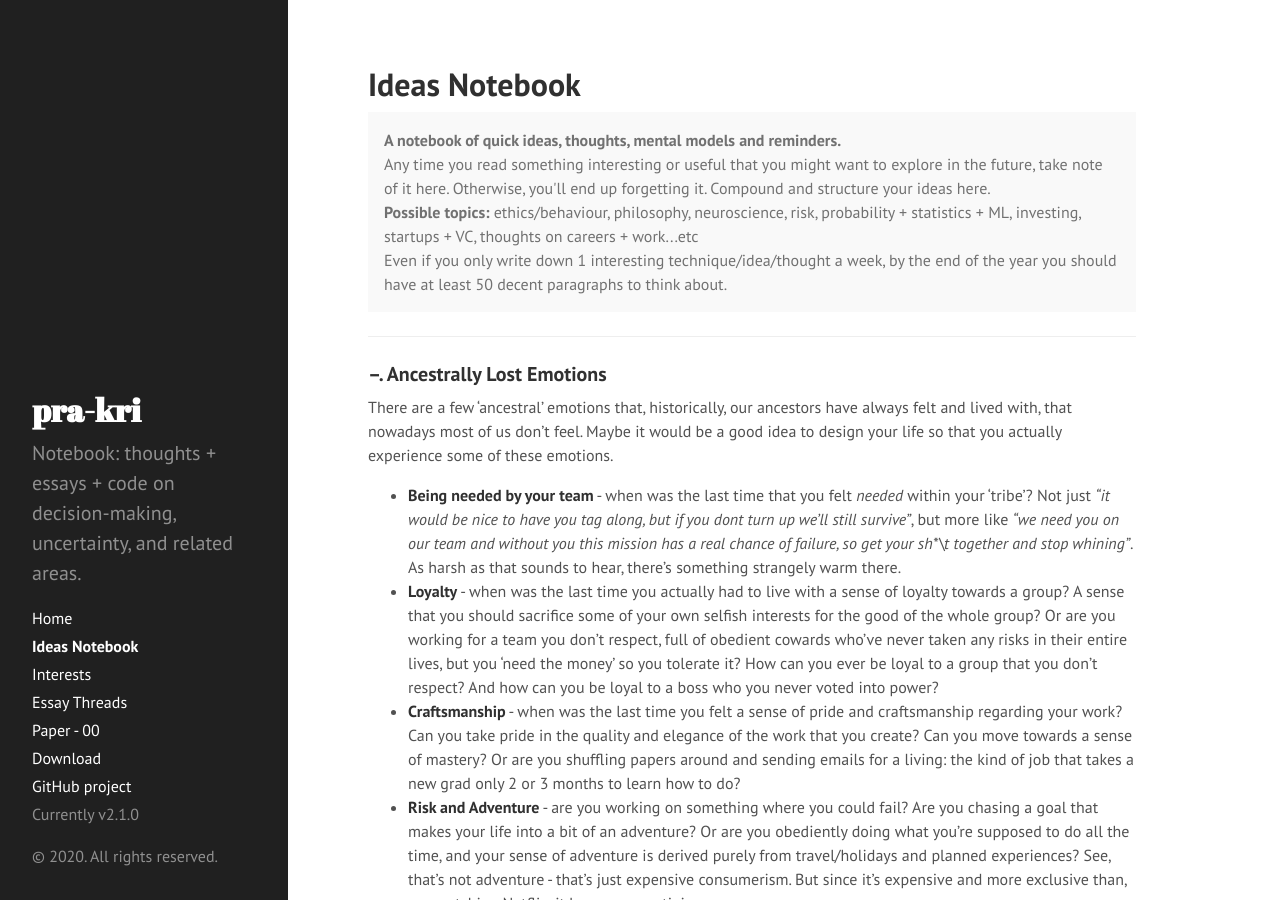
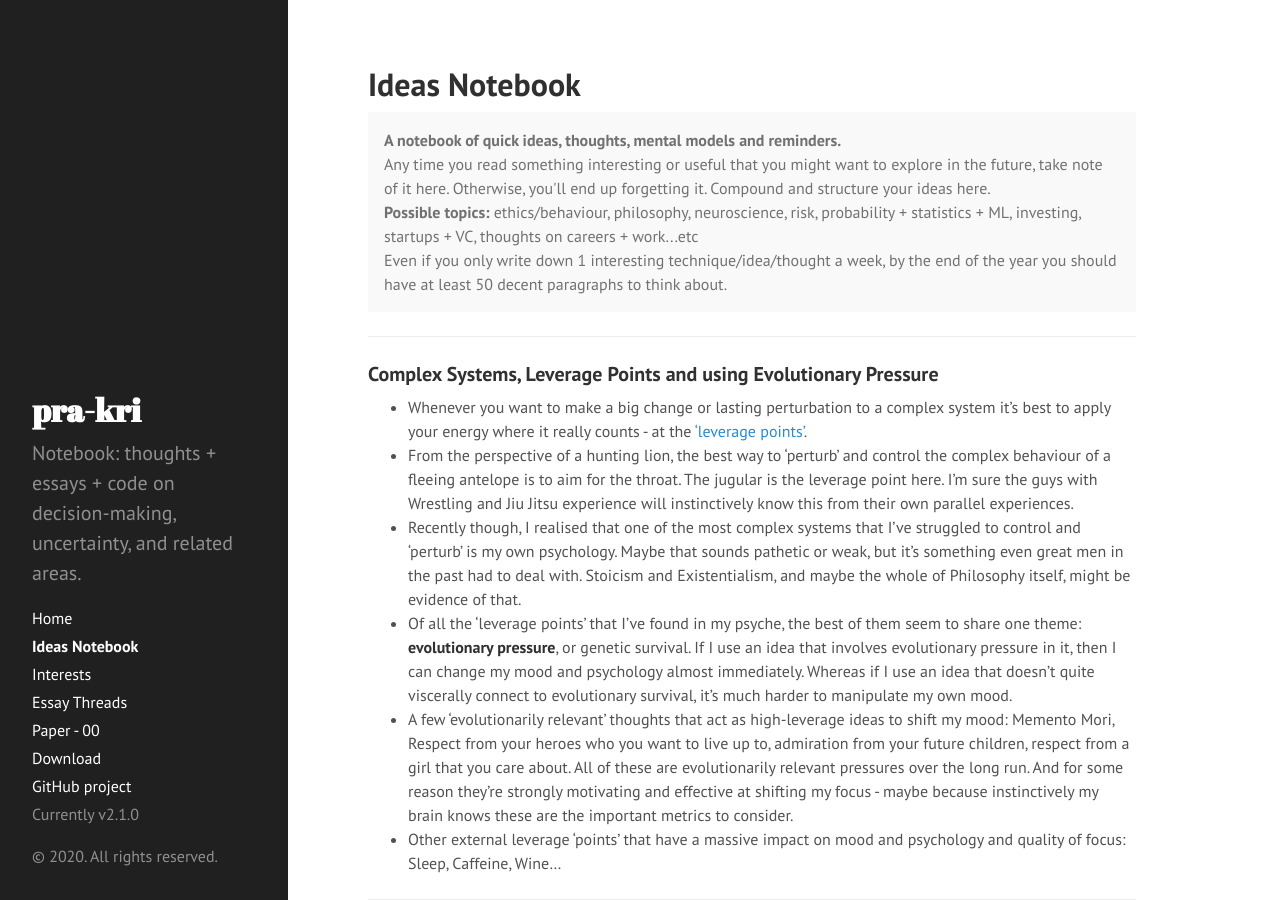
Before and after one commit to pra-kri/pra-kri.github.io, a Jekyll site: the page built from IdeasNotebook.md, in a window 1280 px wide and 900 px high. Built offline with Jekyll 4.4.1, drawn with Linux system fonts in a browser that asks for light colours.

Commit message:
Update IdeasNotebook.md

```diff
--- a/IdeasNotebook.md
+++ b/IdeasNotebook.md
@@ -12,7 +12,20 @@ title: Ideas Notebook
   Even if you only write down 1 interesting technique/idea/thought a week, by the end of the year you should have at least 50 decent paragraphs to think about.
 </p>
 
+
 ---
+
+### Complex Systems, Leverage Points and using Evolutionary Pressure
+
+* Whenever you want to make a big change or lasting perturbation to a complex system it's best to apply your energy where it really counts - at the ['leverage points'](https://en.wikipedia.org/wiki/Twelve_leverage_points).
+* From the perspective of a hunting lion, the best way to 'perturb' and control the complex behaviour of a fleeing antelope is to aim for the throat. The jugular is the leverage point here. I'm sure the guys with Wrestling and Jiu Jitsu experience will instinctively know this from their own parallel experiences.
+* Recently though, I realised that one of the most complex systems that I've struggled to control and 'perturb' is my own psychology. Maybe that sounds pathetic or weak, but it's something even great men in the past had to deal with. Stoicism and Existentialism, and maybe the whole of Philosophy itself, might be evidence of that.
+* Of all the 'leverage points' that I've found in my psyche, the best of them seem to share one theme: **evolutionary pressure**, or genetic survival. If I use an idea that involves evolutionary pressure in it, then I can change my mood and psychology almost immediately. Whereas if I use an idea that doesn't quite viscerally connect to evolutionary survival, it's much harder to manipulate my own mood.
+* A few 'evolutionarily relevant' thoughts that act as high-leverage ideas to shift my mood: Memento Mori, Respect from your heroes who you want to live up to, admiration from your future children, respect from a girl that you care about. All of these are evolutionarily relevant pressures over the long run. And for some reason they're strongly motivating and effective at shifting my focus - maybe because instinctively my brain knows these are the important metrics to consider.
+* Other external leverage 'points' that have a massive impact on mood and psychology and quality of focus: Sleep, Caffeine, Wine...
+
+---
+
 ### --. Ancestrally Lost Emotions
 There are a few 'ancestral' emotions that, historically, our ancestors have always felt and lived with, that nowadays most of us don't feel. Maybe it would be a good idea to design your life so that you actually experience some of these emotions.
 * **Being needed by your team** - when was the last time that you felt *needed* within your 'tribe'? Not just *"it would be nice to have you tag along, but if you dont turn up we'll still survive"*, but more like *"we need you on our team and without you this mission has a real chance of failure, so get your sh\*\t together and stop whining"*. As harsh as that sounds to hear, there's something strangely warm there.
@@ -23,6 +36,7 @@ There are a few 'ancestral' emotions that, historically, our ancestors have alwa
 Maybe the solution is to work in small selective teams with autonomy and shared values (like Startups, small Hedge Funds and elite R&D groups) and chase high-risk-high-reward opportunities as a team. Maybe that's the more ancestrally suited way to work.
 
 ---
+
 
 ### Picking Leadership, Constraining Company Size,
 
```
